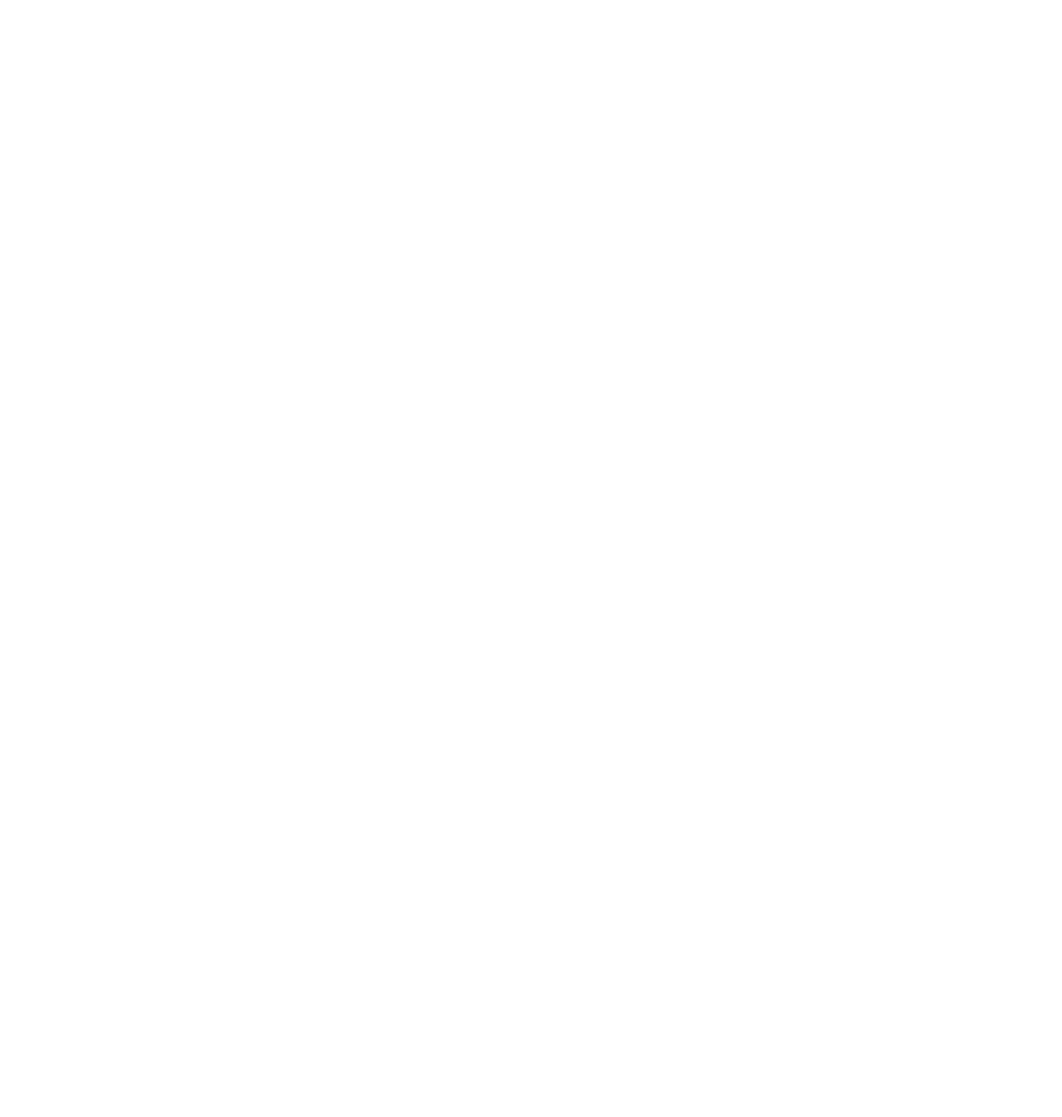
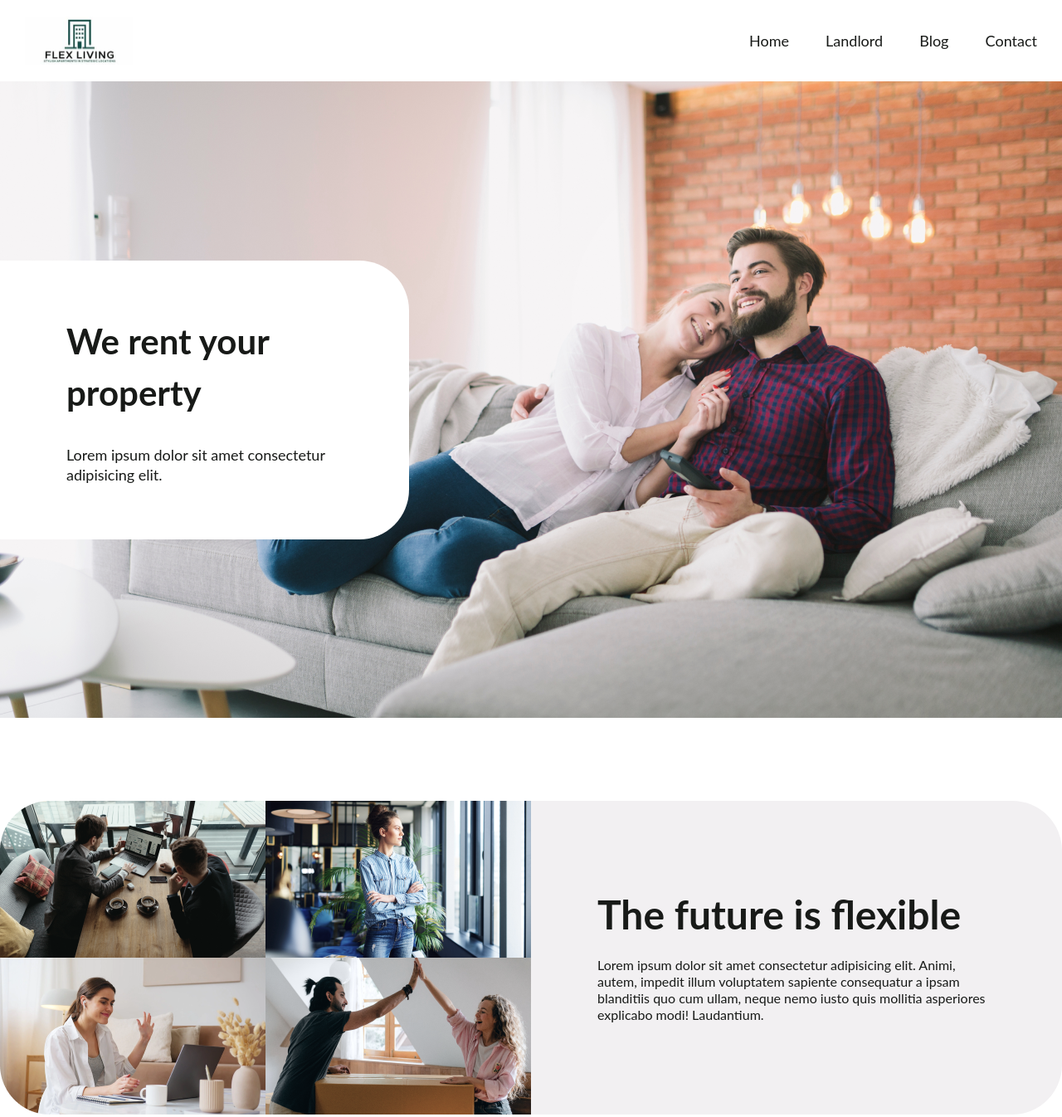
Before and after one commit to ceejaygeenie/task-4-RWD, a plain HTML site: page index.html in a window 1280 px wide. Shown: the whole page at 83% size. Before the commit the page ends 800 px from the top, so only its background shows below. Drawn offline with Linux system fonts and the light colour scheme.

Commit message:
The future section update

```diff
--- a/index.html
+++ b/index.html
@@ -3,9 +3,69 @@
 <head>
     <meta charset="UTF-8">
     <meta name="viewport" content="width=device-width, initial-scale=1.0">
-    <title></title>
+    <meta name="description" content="This is the promotional task from kodecamp by Chijioke Emuka.">
+    <link rel="stylesheet"  type="text/css"  href="./styles/index.css">
+    <link rel="icon" href="./images/Logo.png" width="50px">
+    <title>flexliving</title>
 </head>
+
+
 <body>
+
+    <header>
+        <div class="nav">
+            <img src="./images/Logo.png" alt="this is the logo of flex living." class="logo">
+
+            <div class="nav-link">
+                <ul>
+                    <li>
+                        <a href="#">Home</a>
+                        <a href="#">Landlord</a>
+                        <a href="#">Blog</a>
+                        <a href="#">Contact</a>
+                    </li>
+                </ul>
+            </div>
+        </div>
+
+
+
+    </header>
+
+
+    <main class="section-1">
+
+        <div class="hero-section">
+
+            <div class="hero-text">
+
+                   <h1 class="hero-title">We rent your property</h1>
+
+                   <p class="hero-txt">Lorem ipsum dolor sit amet consectetur adipisicing elit.</p>
+
+
+            </div>
+        </div>
+
+
+        <div class="future-section">
+            <div class="future-pic-cont">
+                <div class="pic1"></div>
+                <div class="pic2"></div>
+                <div class="pic3"></div>
+                <div class="pic4"></div>
+
+            </div>
+            <div class="future-txt-cont">
+                <div>
+                <h3 class="future-ttl">The future is flexible</h3></div>
+
+                <div>
+                <p class="future-txt">Lorem ipsum dolor sit amet consectetur adipisicing elit. Animi, autem, impedit illum voluptatem sapiente consequatur a ipsam blanditiis quo cum ullam, neque nemo iusto quis mollitia asperiores explicabo modi! Laudantium.</p></div>
+            </div>
+        </div>
+
+    </main>
 
 </body>
 </html>
--- a/styles/index.css
+++ b/styles/index.css
@@ -0,0 +1,156 @@
+* {
+    margin: 0;
+    padding: 0;
+    box-sizing: border-box;
+}
+
+body {
+    font-family: lato, sans-serif;
+}
+
+header {
+    padding: 20px;
+}
+
+.nav {
+    /* width: 1300px; */
+    display: flex;
+    justify-content: space-between;
+    align-items: center;
+    margin: 0 10px;
+
+}
+
+ul li {
+    list-style: none;
+}
+
+ul li a {
+    gap: 40px;
+    font-size: 18px;
+    font-weight: 400;
+    color: #181A18;
+    line-height: 24px;
+    text-decoration: none;
+    padding-left: 40px;
+}
+
+.logo {
+    width: 130px;
+    height: 58px;
+}
+
+.hero-section {
+    display: flex;
+    min-width: 767px;
+    max-width: 1440px;
+    height: 767px;
+    background-image: url(../images/Image\ \(1\).png);
+    background-position: center;
+    background-repeat: no-repeat;
+    background-size: cover;
+}
+
+.hero-text {
+    display: flex;
+    flex-direction: column;
+    width: 493px;
+    height: 336px;
+    border-radius: 0 60px 60px 0;
+    padding: 60px 80px 60px 80px;
+    gap: 32px;
+    background-color: #ffffff;
+    align-items: center;
+    justify-content: center;
+    align-items: center;
+    align-self: center;
+}
+
+.hero-title {
+    font-size: 42px;
+    line-height: 62px;
+    color: #181A18;
+    font-weight: 700;
+}
+
+.hero-txt {
+    font-size: 18px;
+    font-weight: 400;
+    line-height: 24px;
+    color: #181A18;
+}
+
+.future-section {
+    display: flex;
+    width: 1280px;
+    height: 378px;
+    margin: 100px auto;
+
+}
+
+.future-pic-cont {
+    display: grid;
+    grid-template-columns: repeat(2, 1fr);
+    width: 640px;
+    height: 378px;
+    /* border:2px solid #135e13; */
+    border-radius: 60px 0 0 60px;
+}
+
+.pic1 {
+    background-image: url(../images/Rectangle\ 225.png);
+    background-position: center;
+    background-repeat: no-repeat;
+    background-size: contain;
+}
+
+.pic2 {
+    background-image: url(../images/image\ 15.png);
+    background-position: center;
+    background-repeat: no-repeat;
+    background-size: contain;
+}
+
+.pic3 {
+    background-image: url(../images/image\ 14.png);
+    background-position: center;
+    background-repeat: no-repeat;
+    background-size: contain;
+}
+
+.pic4 {
+    background-image: url(../images/image\ 13.png);
+    background-position: center;
+    background-repeat: no-repeat;
+    background-size: contain;
+}
+
+
+
+.future-txt-cont {
+    display: flex;
+    flex-direction: column;
+    gap: 24px;
+    width: 640px;
+    border-radius: 0 60px 60px 0;
+    background-color: #F2F0F2;
+    color: #181A18;
+    /* border: 2px solid; */
+    justify-content: center;
+    align-items: center;
+}
+
+.future-ttl {
+    width: 480px;
+    font-size: 48px;
+    line-height: 54px;
+    font-weight: 700;
+
+}
+
+.future-txt {
+    width: 480px;
+    font-size: 16px;
+    font-weight: 400;
+    line-height: 20px;
+}
```
